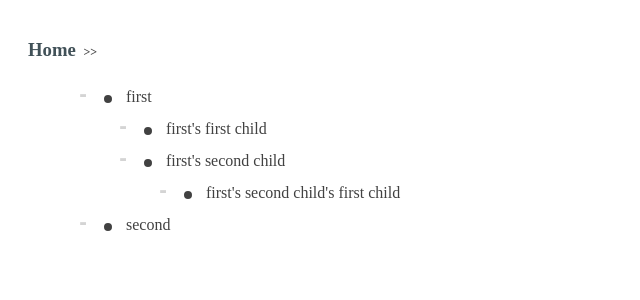
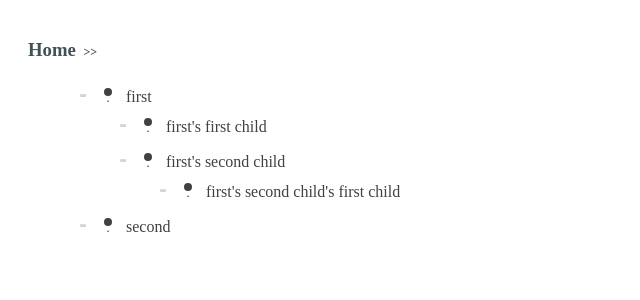
Before and after one commit to arpit-kapadia/React-Dynamic-Tree, a React app: page / in a window 1280 px wide. Shown: the top 300 px of the page, without its empty margins (0-640 px from the left). Built offline with nearby package versions, Linux system fonts and the light colour scheme.

Commit message:
Fixed indexing issues

```diff
--- a/App.jsx
+++ b/App.jsx
@@ -50,26 +50,38 @@ class App extends Component {
     }
   }
 
-  addNewItem = (parent, child) => {
+  addNewItem = (parent, child, keyPressed) => {
     let { collection } = this.state;
     let _id = `${this.state.collection.length + 1}`;
     let newItem = {
       _id,
       parent: parent,
       children: [],
-      title: `new child of ${parent} - element#${_id}`,
+      title: '      ',
+      // title: `new child of ${parent} - element#${_id}`,
     };
 
-    collection = collection.map(item => {
+    let childIndex = -1;
+    collection = collection.map((item, index) => {
       if (item._id == parent) {
         item.children.splice(item.children.indexOf(child), 0, _id);
         item.children.join();
+        if (keyPressed == 9) item.expanded = true;
       }
 
+      if (item._id == child) childIndex = index;
+
       return item;
-    })
+    });
 
-    collection.push(newItem);
+    if (childIndex <= -1) return;
+    console.log('childIndex===>', childIndex);
+
+    collection.splice(childIndex + 1, 0, newItem).join();
+
+    this.setState({collection});
+  }
+  setCollection = (collection) => {
     this.setState({collection});
   }
 
@@ -78,17 +90,19 @@ class App extends Component {
       <Tree
         addNewItem={this.addNewItem}
         collection={this.state.collection}
+        setCollection={this.setCollection}
         node={_id}
       />
     );
   }
 
   processRoutes = (data) => {
-    return data.map(item => {
+    return data.map((item, index) => {
       return (
         <Route
           exact path={`/${item._id}`}
           render={() => this.createTree(item._id)}
+          key={`${item._id} ${item.parent} ${index}`}
         />
       )
     });
--- a/Tree.jsx
+++ b/Tree.jsx
@@ -62,16 +62,45 @@ class Tree extends React.Component {
 
   specialKeyPressed = (e, item) => {
     if (e.keyCode == 13) { //ENTER
-      console.log('e ===>', e);
-      console.log('e ===>', e.currentTarget);
-      this.props.addNewItem(item.parent, item._id);
+      // console.log('e ===>', e);
+      // console.log('e ===>', e.currentTarget);
+      this.props.addNewItem(item.parent, item._id, 13);
       e.preventDefault();
     }
 
     else if (e.keyCode == 9) { //TAB
-      console.log('e ===>', e);
-      console.log('e ===>', e.currentTarget);
-      this.props.addNewItem(item._id, item._id);
+      // let { collection } = this.state;
+      // let parent = -1;
+      // let currentItemIndex = -1;
+
+      // collection.forEach((pivot, index) => {
+      //   if (pivot._id == item.parent) {
+      //     parent = pivot;
+      //     pivot.children.forEach((child, i) => {
+      //       if (child == item._id) {
+      //         currentItemIndex = i;
+      //       }
+      //     })
+      //   };
+      // });
+
+      // if (parent == -1 || currentItemIndex == -1 || currentItemIndex == 0) return;
+
+      // collection[currentItemIndex].parent = parent.children[currentItemIndex-1];
+      // collection.map(element => {
+      //   if (element._id == collection[currentItemIndex].parent) {
+      //     element.expanded = true;
+      //   }
+
+      //   return element;
+      // })
+
+      // this.props.setCollection(collection);
+
+      // console.log('e ===>', e);
+      // console.log('e ===>', e.currentTarget);
+
+      this.props.addNewItem(item._id, item._id, 9);
       e.preventDefault();
     }
   }
--- a/list-element.jsx
+++ b/list-element.jsx
@@ -36,14 +36,12 @@ class Li extends Component {
       color: 'rgba(0,0,0,0.17)'
     };
     let linkStyle = {
-      minheight: '20px',
-      minWidth: '20px',
       height: '20px',
       width: '20px',
-      padding: '1px',
-      marginBottom: '2px',
+      padding: '2px',
       borderRadius: '50%',
       marginRight: '8px',
+      color: '#414141',
       background: '#414141',
       border: '6px solid white'
     }
@@ -62,6 +60,7 @@ class Li extends Component {
     return (
       <li
         key={key}
+        style={{minHeight: '35px'}}
       >
         <button
           onClick={() => this.props.toggleExpansion(item.title)}
@@ -77,12 +76,13 @@ class Li extends Component {
           style={linkStyle}
           onMouseEnter={() => this.toggleHover('linkHover')}
           onMouseLeave={() => this.toggleHover('linkHover')}
-        >
+        >.
         </button>
 
         <span
           key={item.title + item._id + item._id}
           contentEditable={true}
+          suppressContentEditableWarning
           onKeyDown={(e) => this.props.specialKeyPressed(e, item)}
         >
           { item.title }
--- a/webpack.config.js
+++ b/webpack.config.js
@@ -8,7 +8,7 @@ var config = {
 
   devServer: {
     inline: true,
-    port: 8080
+    port: 3000
   },
 
   module: {
```
